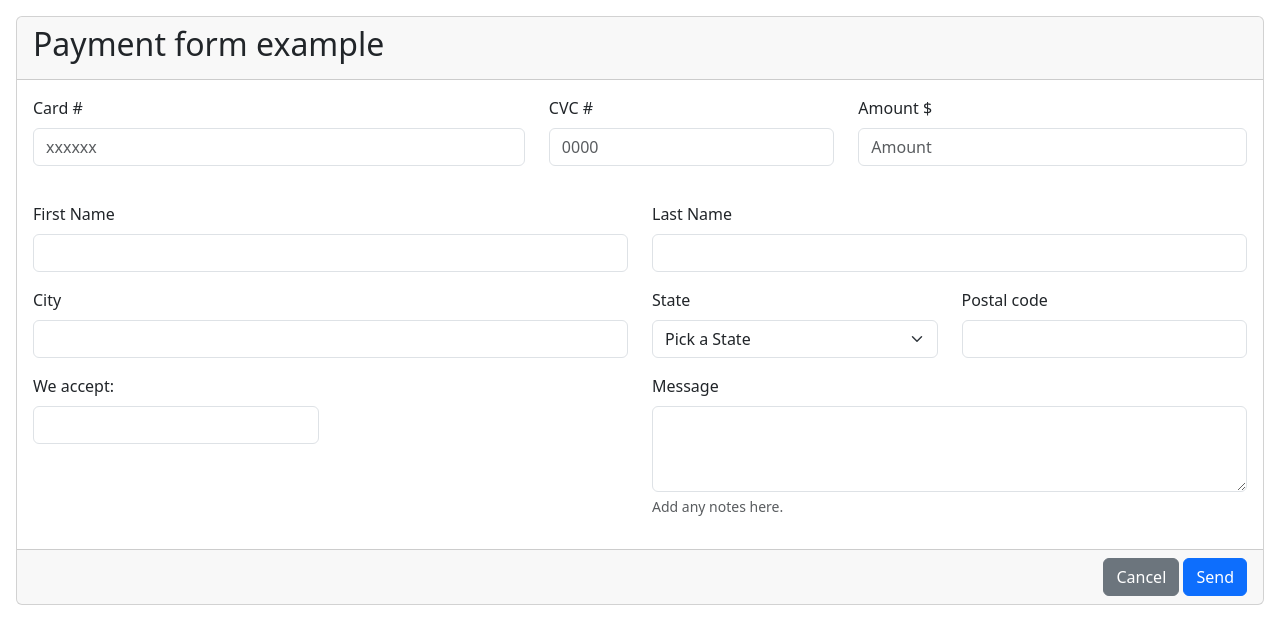
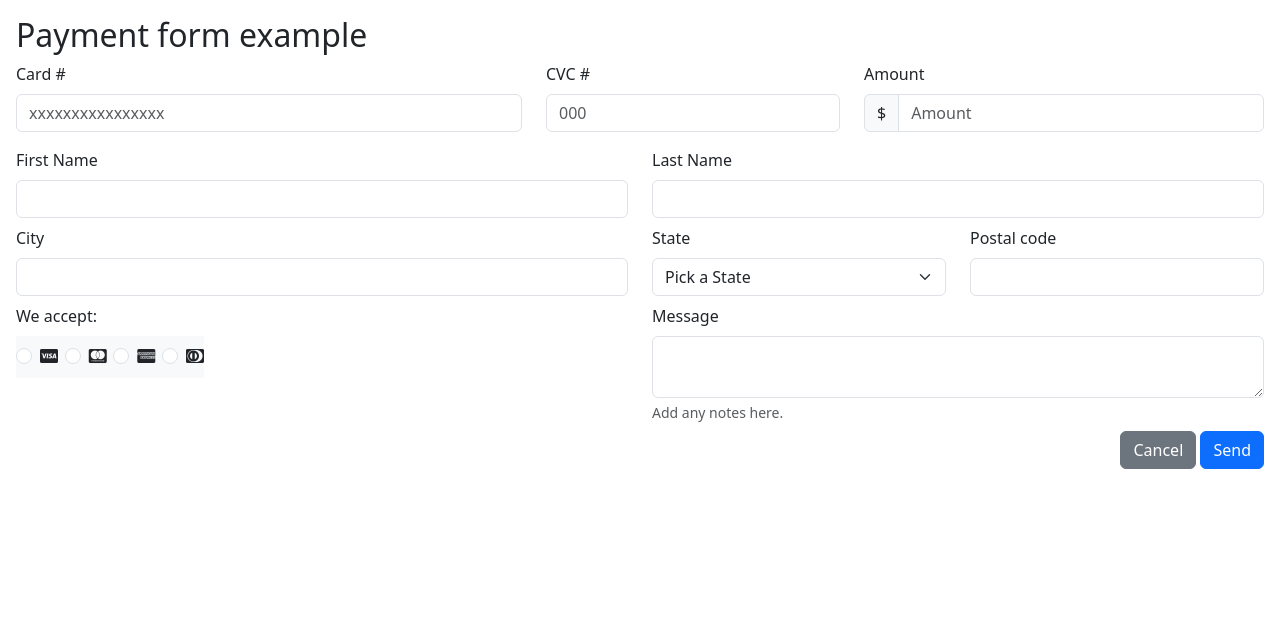
Before and after one commit to johannaalamo/Formulario-HTML, a plain HTML site: page index.html in a window 1280 px wide. Drawn offline with nearby package versions, Linux system fonts and the light colour scheme.

Commit message:
ultimo arreglo

```diff
--- a/index.html
+++ b/index.html
@@ -13,51 +13,51 @@
 <body>
   <body class="p-3 m-0 border-0 bd-example m-0 border-0">
 
-    <div class="card">
+    <div class="carta mb-2">
       <div class="card-header">
         <h2>Payment form example</h2>
       </div>
       <div class="card-body">
 
         <form>
-          <div class="row mb-3">
+          <div class="row mb-2">
             <div class="col-5">
-            <label for="exampleInputCardNumber" class="form-label">Card #</label>
-            <input type="CardNumber" class="form-control" id="exampleInputCardNumber" aria-describedby="CardHelp" placeholder="xxxxxx">
-            <div id="CardHelp" class="form-text"></div>
+            <label for="card" class="form-label">Card #</label>
+            <input type="text" id="card" class="form-control" name="card" pattern="[0-9]{1,16}" maxlength="16"  placeholder="xxxxxxxxxxxxxxxx" required>
+            </div>
+
+              <div class="col-3 mb-2">
+              <label for="cvc" class="form-label">CVC #</label>
+              <input ntype="text" id="cvc" pattern="[0-9]{1,3}" maxlength="3" class="form-control" required="" placeholder="000">
+            </div>
+
+            <div class="col-4 mb-2">
+              <label for="amount" class="form-label">Amount</label>
+              <div class="input-group has-validation">
+                <span class="input-group-text" id="inputGroupPrepend">$</span>
+                <input type="number" min="0" class="form-control" id="amount" aria-describedby="inputGroupPrepend" required="" placeholder="Amount">
+                <div class="invalid-feedback">
+            </div>
+              </div>
+            </div>
           </div>
 
-
-              <div class="col-3 mb-3">
-              <label for="exampleInputCVC" class="form-label">CVC #</label>
-              <input type="CVC" class="form-control" id="exampleInputCVC" aria-describedby="CVCHelp" placeholder="0000">
-              <div id="CVCHelp" class="form-text"></div>
-            </div>
-
-            <div class="col-4 mb-3">
-              <label for="exampleInputAmount" class="form-label">Amount $</label>
-              <input type="Amount" class="form-control" id="exampleInputAmount" aria-describedby="AmountHelp" placeholder="Amount">
-              <div id="AmountHelp" class="form-text"></div>
-            </div>
-
-            </div>
-
-          <div class="row mb-3">
+          <div class="row mb-2">
             <div class="col-6">
             <label for="exampleInputFirstName" class="form-label">First Name</label>
-            <input type="FirstName" class="form-control" id="exampleInputFirstName">
+            <input type="text" class="form-control" id="exampleInputFirstName">
           </div>
 
           <div class="col-6">
             <label for="exampleInputLastName" class="form-label">Last Name</label>
-            <input type="LastName" class="form-control" id="exampleInputLastName">
+            <input type="text" class="form-control" id="exampleInputLastName">
           </div>
         </div>
 
-        <div class="row mb-3">
+        <div class="row mb-2">
           <div class="col-6">
           <label for="exampleInputCity" class="form-label">City</label>
-          <input type="city" class="form-control" id="exampleInputCity">
+          <input type="text" class="form-control" id="exampleInputCity">
         </div>
 
           <div class="col-3">
@@ -72,24 +72,56 @@
 
 
         <div class="col-3">
-          <label for="exampleInputPassword1" class="form-label">Postal code</label>
-          <input type="password" class="form-control" id="exampleInputPassword1">
+          <label for="exampleInputPostalcode" class="form-label">Postal code</label>
+          <input type="number" class="form-control" id="exampleInputPostalcode">
         </div>
       </div>
 
-      <div class="row mb-3">
-        <div class="col-3">
-        <label for="exampleInputPassword1" class="form-label">We accept:</label>
-        <input type="password" class="form-control " id="exampleInputPassword1">
-      </div>
+      <div class="row mb-2">
+        <div class="col-2">
+        <label for="exampleSelectType" class="form-label">We accept:</label>
+        <nav class="navbar bg-body-tertiary">
 
-      <div class="col-md-6 ms-auto">
+          <div class="form-check">
+            <input class="form-check-input" type="radio" name="flexRadioDefault" id="flexRadioDefault1">
+            <label class="form-check-label" for="flexRadioDefault1">
+              <i class="fab fa-cc-visa"></i>
+            </label>
+          </div>
+
+          <div class="form-check">
+            <input class="form-check-input" type="radio" name="flexRadioDefault" id="flexRadioDefault1">
+            <label class="form-check-label" for="flexRadioDefault1">
+              <i class="fab fa-cc-mastercard"></i>
+            </label>
+          </div>
+
+          <div class="form-check">
+            <input class="form-check-input" type="radio" name="flexRadioDefault" id="flexRadioDefault1">
+            <label class="form-check-label" for="flexRadioDefault1">
+              <i class="fab fa-cc-amex"></i>
+            </label>
+          </div>
+
+          <div class="form-check">
+            <input class="form-check-input" type="radio" name="flexRadioDefault" id="flexRadioDefault1">
+            <label class="form-check-label" for="flexRadioDefault1">
+              <i class="fab fa-cc-diners-club"></i>
+            </label>
+          </div>
+
+        </nav>
+        </div>
+
+        <div class="col-6 ms-auto">
           <label for="exampleFormControlTextarea1" class="form-label">Message</label>
-          <textarea class="form-control" id="exampleFormControlTextarea1" rows="3"></textarea>
-          <div id="emailHelp" class="form-text">Add any notes here.</div>
+          <textarea class="form-control" id="exampleFormControlTextarea1" rows="2"></textarea>
+          <div id="text" class="form-text">Add any notes here.</div>
         </div>
       </div>
     </div>
+      </div>
+
 
     <div class="card-footer text-end">
       <a href="#" class="btn btn-secondary">Cancel</a>
```
